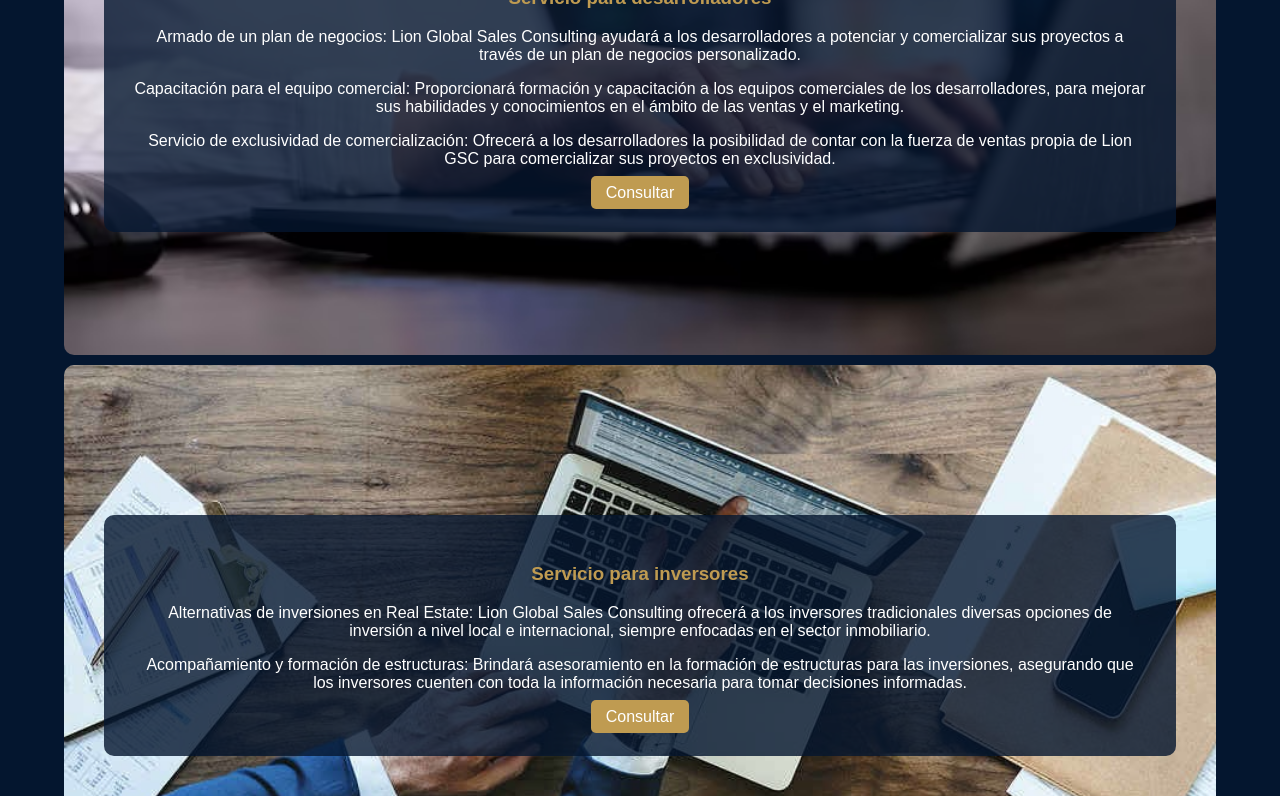
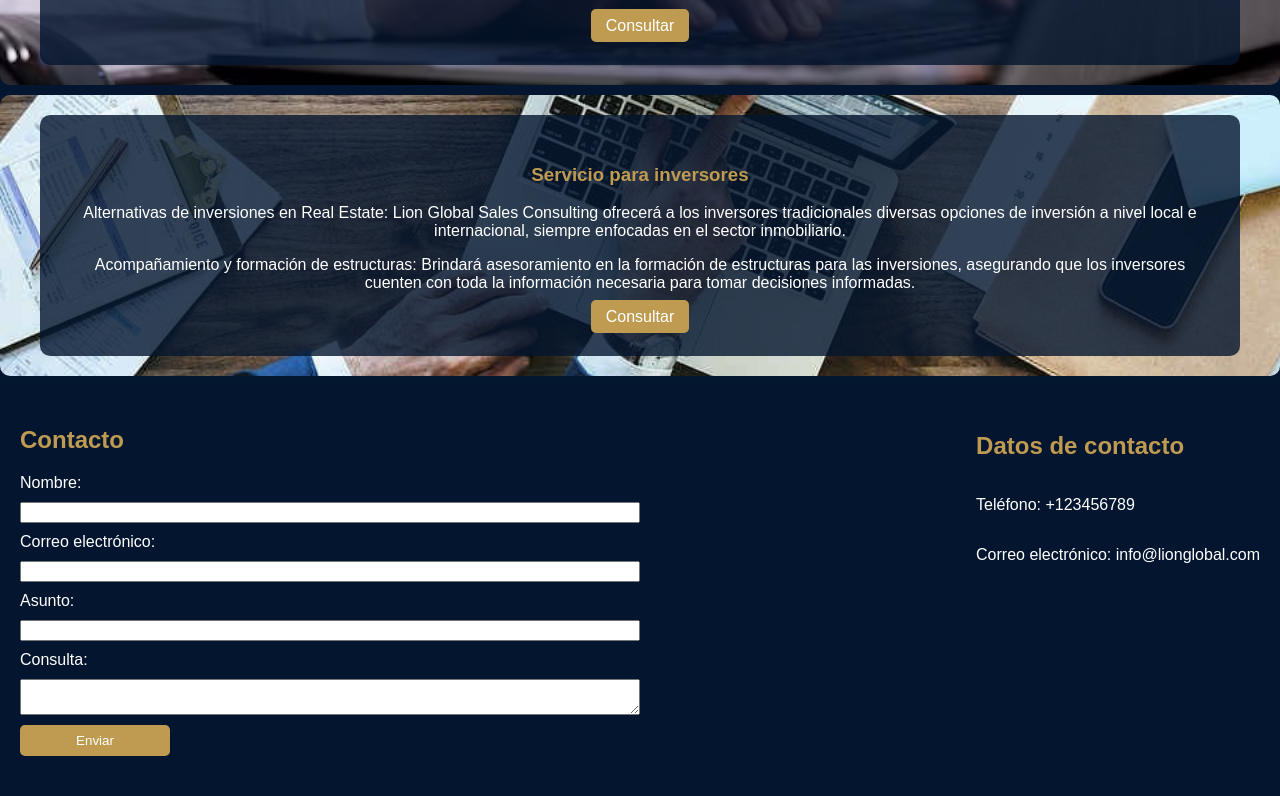
Before and after one commit to Natalia-Medina/Lion-Global-TI, a plain HTML site: page index.html in a window 1280 px wide. Shown: the part 1731-2527 px from the top of the page. Drawn offline with Linux system fonts and the light colour scheme.

Commit message:
integrador-nucba

```diff
--- a/pages/styleregister.css
+++ b/pages/styleregister.css
@@ -9,7 +9,6 @@ html {
 body {
 	background-image: url("../images/Torres-de-cristal.jpg");
 	background-size: cover;
-	background-repeat: no-repeat;
 	background-position: center;
 	width: 100%;
 	height: 100%;
@@ -21,7 +20,7 @@ body {
   background-color: rgba(4, 22, 47, 0.8);
   width: 90%;
   max-width: 500px;
-  height: auto;
+  height: 90%;
   padding: 15px;
   border-radius: 10px;
   margin: 1% auto;
@@ -39,12 +38,13 @@ label {
   text-align: left;
   color: #fff;
   margin-top: 10px;
+  margin-left: 10px;
 }
 
 input,
 select {
-  width: 100%;
-  padding: 5px;
+  width: 90%;
+  padding: 3px;
   margin-top: 5px;
   border-radius: 5px;
 }
@@ -71,8 +71,8 @@ p {
 
 .back-to-top {
   display: block;
-  margin-top: 10px;
-  padding: 10px 10px;
+  margin-top: 5px;
+  padding: 5px 5px;
   color: #fff;
   font-weight: bold;
   text-decoration: none;
--- a/style.css
+++ b/style.css
@@ -170,15 +170,17 @@ nav ul li a {
 
 /* Sección Servicios*/
 #services {
-  padding: 5%;
+
   background-color: #04162f;
+  width: 100%;
+  height: 100%;
 }
 
 .card-servdes {
   background-image: url("images/service-desarrollo.jpg");
   background-size: cover;
   background-position: center;
-  height: 500px;
+  height: 50%;
   display: flex;
   justify-content: center;
   align-items: center;
@@ -194,7 +196,7 @@ nav ul li a {
   background-image: url("images/service-inversor.jpg");
   background-size: cover;
   background-position: center;
-  height: 500px;
+  height: 50%;
   display: flex;
   justify-content: center;
   align-items: center;
@@ -233,15 +235,16 @@ nav ul li a {
 #contact {
   background-color: #04162f;
   color: #fff;
+  width: 100%;
 }
 
 .contact-container {
   display: flex;
   flex-direction: row;
   align-items: center;
-  justify-content: space-around;
-  border-radius: 5px;
-  padding: 2%;
+  justify-content: space-between;
+  padding: 20px;
+  gap: 20px;
 }
 
 .contact-container h2 {
```
